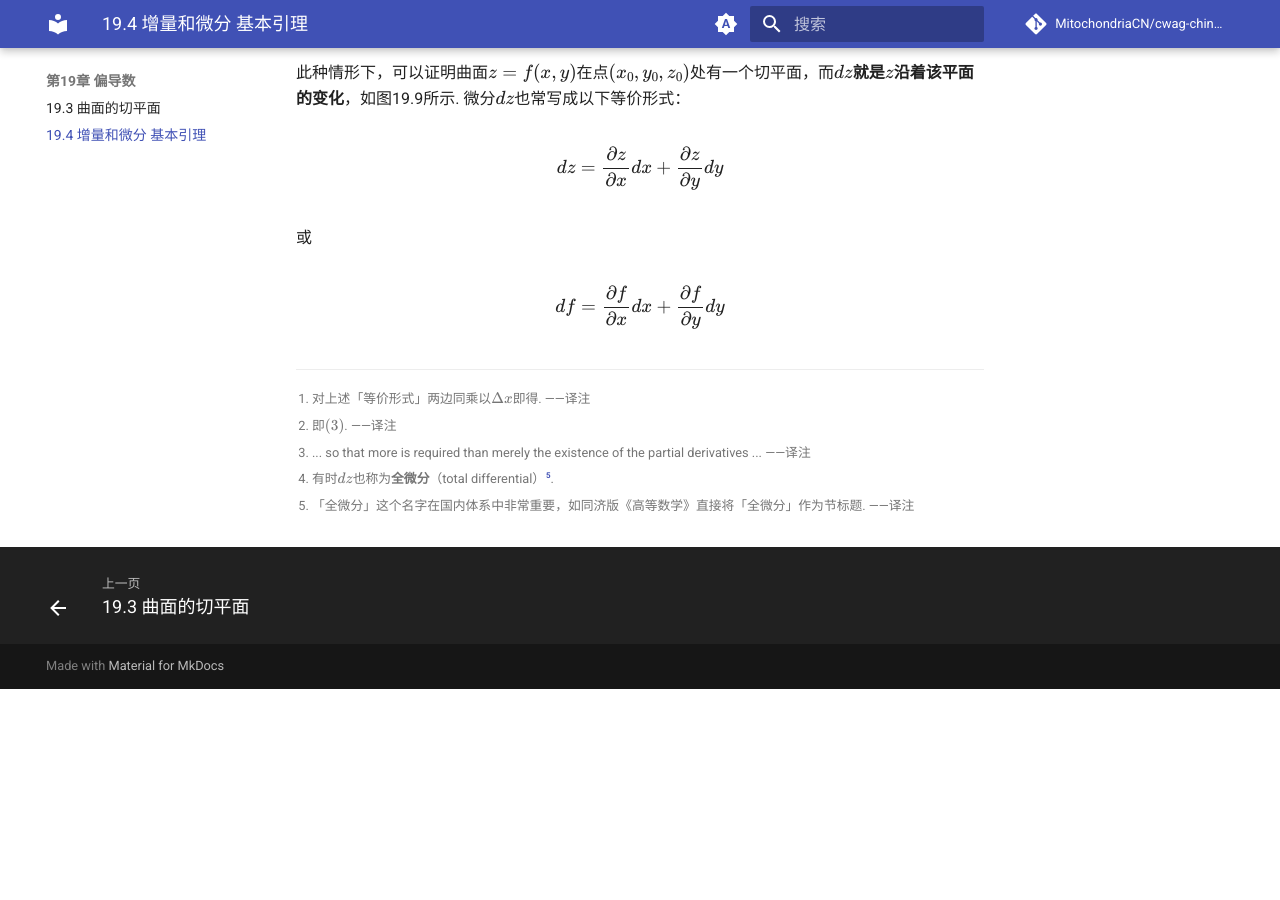
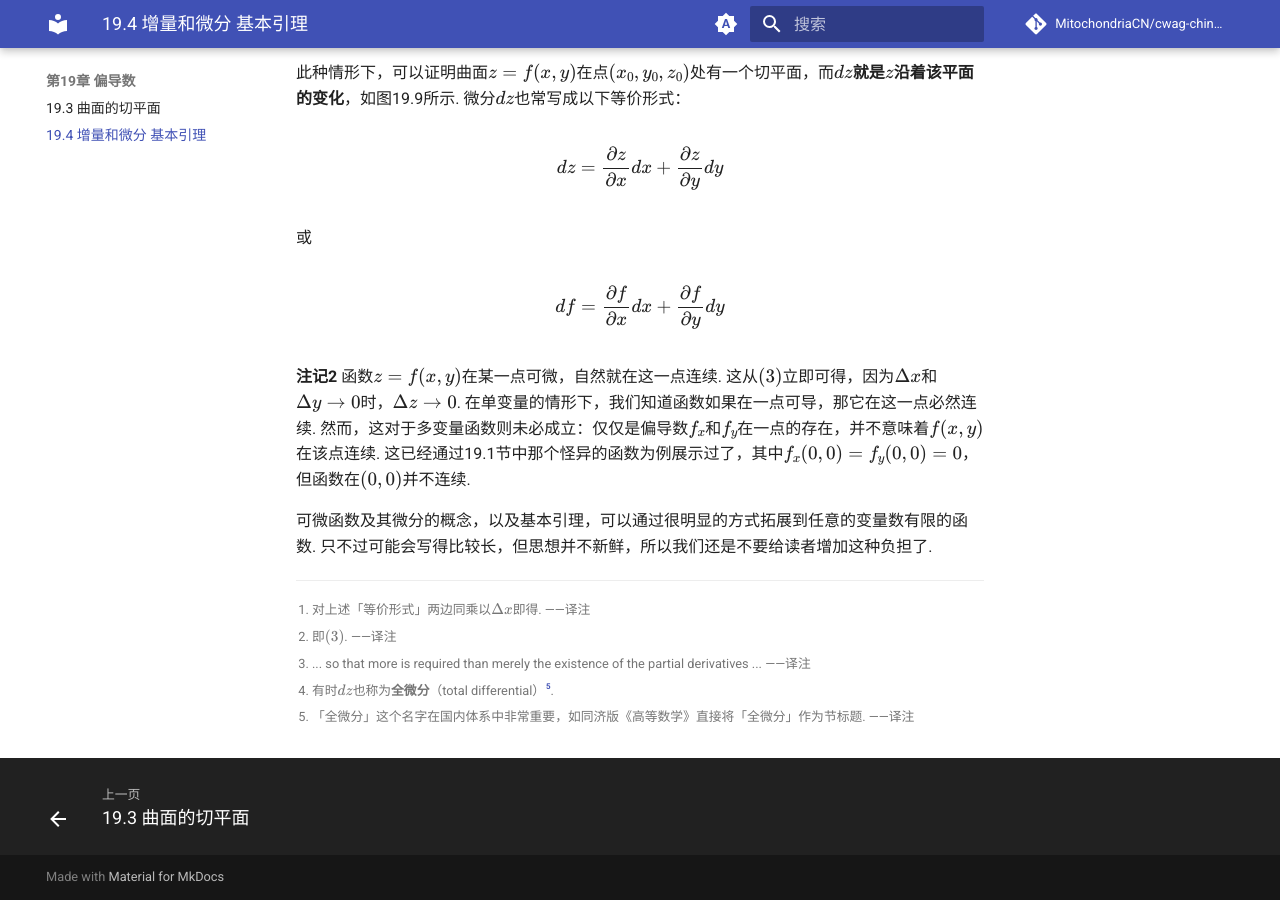
Before and after one commit to MitochondriaCN/cwag-chinese, an MkDocs documentation site: the page built from docs/19/4.md, in a window 1280 px wide and 900 px high, scrolled down 2007 px. Built offline with MkDocs 1.6.1 and Material for MkDocs 9.7.7, drawn with Linux system fonts in a browser that asks for light colours; comment, search, counter and statistics services are not loaded; before the commit the page ends 2696 px from its top, so only the background shows below that.

Commit message:
feat: 19.4完成

```diff
--- a/docs/19/4.md
+++ b/docs/19/4.md
@@ -53,6 +53,10 @@ $$dz=\frac{\partial z}{\partial x}dx+\frac{\partial z}{\partial y}dy$$
 
 $$df=\frac{\partial f}{\partial x}dx+\frac{\partial f}{\partial y}dy$$
 
+**注记2** 函数$z=f(x,y)$在某一点可微，自然就在这一点连续. 这从$(3)$立即可得，因为$\Delta x$和$\Delta y \to 0$时，$\Delta z \to 0$. 在单变量的情形下，我们知道函数如果在一点可导，那它在这一点必然连续. 然而，这对于多变量函数则未必成立：仅仅是偏导数$f_x$和$f_y$在一点的存在，并不意味着$f(x,y)$在该点连续. 这已经通过19.1节中那个怪异的函数为例展示过了，其中$f_x(0,0)=f_y(0,0)=0$，但函数在$(0,0)$并不连续.
+
+可微函数及其微分的概念，以及基本引理，可以通过很明显的方式拓展到任意的变量数有限的函数. 只不过可能会写得比较长，但思想并不新鲜，所以我们还是不要给读者增加这种负担了.
+
 
 [^1]: 对上述「等价形式」两边同乘以$\Delta x$即得. ——译注
 
```
